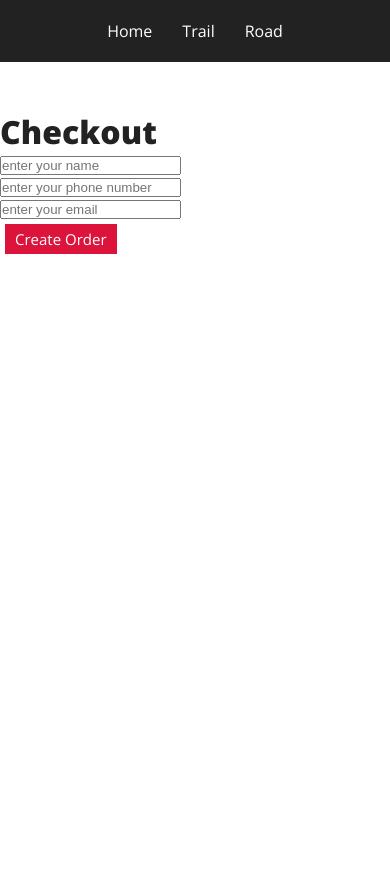
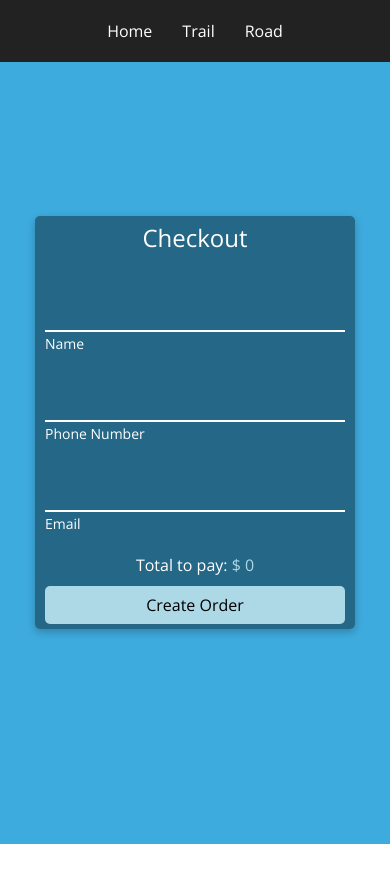
Before and after one commit to ValeQRamos/next-mile, a React (Vite) app: page /checkout in a window 390 px wide. Shown: the top 882 px of the page. Before the commit the page ends 844 px from the top, so only its background shows below. Built offline with nearby package versions, Linux system fonts and the light colour scheme.

Commit message:
adding some styles

```diff
--- a/src/components/CartContainer/CartContainer.css
+++ b/src/components/CartContainer/CartContainer.css
@@ -52,6 +52,7 @@
 
 .clear-cart {
   border: none;
+  cursor: pointer;
   color: #fff;
   background-color: crimson;
   font-family: inherit;
@@ -60,8 +61,8 @@
   margin: 5px;
 }
 
-.clear-cart:active {
-  transform: scale(0.98);
+.checkout-cart {
+  text-decoration: none;
 }
 
 @media (max-width: 600px) {
--- a/src/components/CartContainer/CartContainer.jsx
+++ b/src/components/CartContainer/CartContainer.jsx
@@ -28,13 +28,13 @@ const CartContainer = () => {
           </div>
         ))}
         <h2 className="cart-total">
-          TOTAL: <span> ${totalToPay()} </span>
+          Total: <span> ${totalToPay()} </span>
         </h2>
         <div className="clear-cart-container">
           <button className="clear-cart" onClick={clearCart}>
             Clear Cart
           </button>
-          <Link to={"/checkout"} className="clear-cart">
+          <Link to={"/checkout"} className="clear-cart checkout-cart">
             Checkout
           </Link>
         </div>
--- a/src/components/Checkout/Checkout.css
+++ b/src/components/Checkout/Checkout.css
@@ -1,10 +1,10 @@
 .order-confirmed-container {
-  border: 3px solid green;
   width: 100%;
   height: 100vh;
   display: flex;
   justify-content: center;
   align-items: center;
+  background-color: var(--secondary-blue-color);
 }
 
 .order-confirmed {
@@ -16,6 +16,7 @@
   flex-direction: column;
   justify-content: space-evenly;
   align-items: center;
+  background-color: #fff;
 }
 
 .order-confirmed > h1,
@@ -31,3 +32,36 @@ h3 {
   color: limegreen;
   font-size: 100px;
 }
+
+.checkout-form-container {
+  background-color: var(--secondary-blue-color);
+  color: #fff;
+  width: 100%;
+  height: 100vh;
+  display: flex;
+  justify-content: center;
+  align-items: center;
+}
+
+.link-back {
+  text-decoration: none;
+  font-size: 18px;
+  padding: 4px;
+  cursor: pointer;
+}
+
+@media (max-width: 600px) {
+  .check-icon {
+    font-size: 55px;
+  }
+  .order-confirmed h1 {
+    font-size: large;
+  }
+  .order-confirmed p {
+    font-size: small;
+    font-weight: 600;
+  }
+  .link-back {
+    font-size: 14px;
+  }
+}
--- a/src/components/Checkout/Checkout.jsx
+++ b/src/components/Checkout/Checkout.jsx
@@ -4,8 +4,8 @@ import { useCartContext } from "../../context/CartContext";
 import CheckoutForm from "../CheckoutForm/CheckoutForm";
 import { addDoc, collection, getFirestore } from "firebase/firestore";
 
-// React Icon
 import { HiOutlineCheckCircle } from "react-icons/hi";
+import { Link } from "react-router-dom";
 
 const Checkout = () => {
   const { cartList, clearCart, removeItem, totalToPay } = useCartContext();
@@ -29,11 +29,10 @@ const Checkout = () => {
       quantity,
     }));
     order.total = totalToPay();
-    console.log("ORDER:", order);
 
     const dbFirestore = getFirestore();
 
-    // CREATE
+    // CREATE order
     const orderCollection = collection(dbFirestore, "orders");
     addDoc(orderCollection, order)
       .then((resp) => setOrderId(resp.id))
@@ -53,6 +52,7 @@ const Checkout = () => {
           <h3> Hey {dataForm?.name} </h3>
           <h1> Your order is Confirmed! </h1>
           <p> Order Id : {orderId} </p>
+          <Link className="link-back" to="/">Back to Home</Link>
         </div>
       </div>
     );
@@ -60,8 +60,7 @@ const Checkout = () => {
 
   return (
     <div className="checkout-form-container">
-      <br /> <br /> <br /> <br /> <br />
-      <h1> Checkout </h1>
+
       <CheckoutForm
         handleChange={handleChange}
         dataForm={dataForm}
--- a/src/components/CheckoutForm/CheckoutForm.css
+++ b/src/components/CheckoutForm/CheckoutForm.css
@@ -0,0 +1,77 @@
+.checkout-form {
+  background-color: rgba(0, 0, 0, 0.4);
+  box-shadow: rgba(0, 0, 0, 0.24) 0px 3px 8px;
+  padding: 20px 40px;
+  border-radius: 5px;
+}
+
+.checkout-form h1 {
+  text-align: center;
+  font-weight: 300;
+  margin-bottom: 30px;
+}
+
+.create-order-text > span {
+  color: lightblue;
+}
+
+.form-control {
+  position: relative;
+  margin: 20px 0 40px;
+  width: 300px;
+}
+
+.form-control input {
+  background-color: transparent;
+  border: 0;
+  border-bottom: 2px #fff solid;
+  display: block;
+  width: 100%;
+  padding: 15px 0;
+  font-size: 18px;
+  color: #fff;
+}
+
+.form-control input:focus,
+.form-control input:valid {
+  outline: 0;
+}
+
+.create-order-text {
+  text-align: center;
+  margin-bottom: 10px;
+}
+
+.create-order-btn {
+  cursor: pointer;
+  display: inline-block;
+  width: 100%;
+  background: lightblue;
+  padding: 15px;
+  font-family: inherit;
+  font-size: 16px;
+  border: 0;
+  border-radius: 5px;
+}
+
+.create-order-btn:focus {
+  outline: 0;
+}
+
+@media (max-width: 600px) {
+  .checkout-form {
+    padding: 5px 10px;
+  }
+  .checkout-form h1 {
+    font-size: 24px;
+  }
+  .form-control {
+    margin: 10px 0 20px;
+  }
+  .form-control input, label {
+    font-size: 14px;
+  }
+  .create-order-btn {
+    padding: 8px;
+  }
+}
--- a/src/components/CheckoutForm/CheckoutForm.jsx
+++ b/src/components/CheckoutForm/CheckoutForm.jsx
@@ -1,34 +1,54 @@
-const CheckoutForm = ({handleChange, dataForm, creatingOrder}) => {
+import "./CheckoutForm.css";
+import { useCartContext } from "../../context/CartContext";
+import { motion } from "framer-motion";
+
+const CheckoutForm = ({ handleChange, dataForm, creatingOrder }) => {
+  const { totalToPay } = useCartContext();
   return (
     <div className="checkout-form">
+      <h1>Checkout</h1>
       <form onSubmit={creatingOrder}>
+        <div className="form-control">
           <input
             type="text"
             name="name"
+            required
             value={dataForm.name}
             onChange={handleChange}
-          placeholder="enter your name"
           />
-        <br />
+          <label>Name</label>
+        </div>
+        <div className="form-control">
           <input
             type="number"
             name="phone"
+            required
             value={dataForm.phone}
             onChange={handleChange}
-          placeholder="enter your phone number"
           />
-        <br />
+          <label>Phone Number</label>
+        </div>
+        <div className="form-control">
           <input
             type="email"
             name="email"
+            required
             value={dataForm.email}
             onChange={handleChange}
-          placeholder="enter your email"
           />
-        <br />
-        <button className="clear-cart" onClick={creatingOrder}>
+          <label>Email</label>
+        </div>
+        <p className="create-order-text">
+          Total to pay: <span> $ {totalToPay()} </span>
+        </p>
+        <motion.button
+          className="create-order-btn"
+          onClick={creatingOrder}
+          whileHover={{ scale: 1.05 }}
+          whileTap={{ scale: 0.95 }}
+        >
           Create Order
-        </button>
+        </motion.button>
       </form>
     </div>
   );
--- a/src/components/ItemDetail/ItemDetail.css
+++ b/src/components/ItemDetail/ItemDetail.css
@@ -23,6 +23,10 @@
   border: none;
   color: var(--secondary-blue-color);
   font-size: 25px;
+}
+
+.item-detail-arrow {
+  cursor: pointer;
 }
 
 .item-detail-arrow:active {
@@ -67,6 +71,7 @@
 
 .btn-checkout {
   font-family: inherit;
+  cursor: pointer;
   font-size: 1.2rem;
   text-decoration: none;
   padding: 10px;
```
Lines whose indentation alone changed are shown as unchanged.
